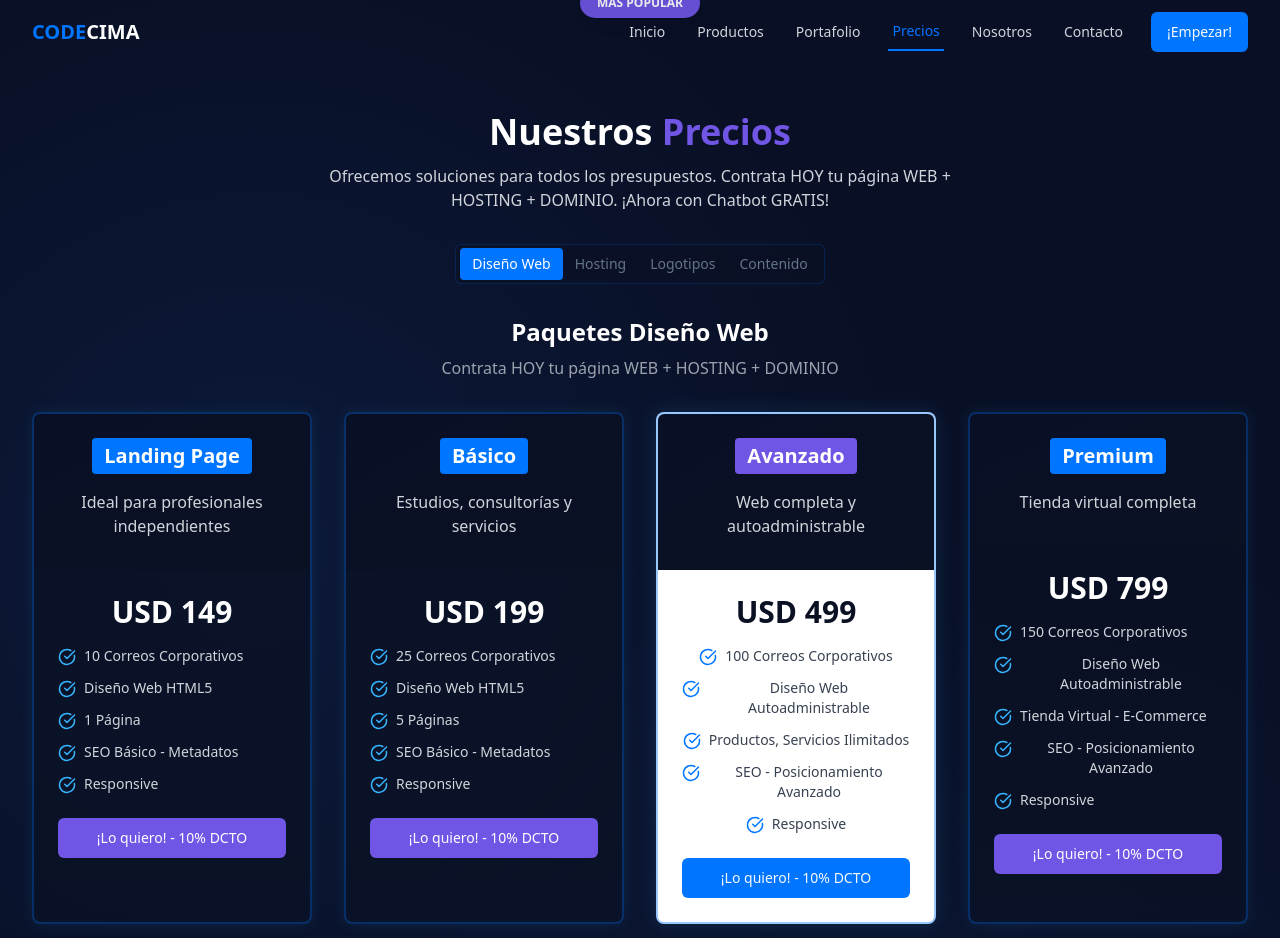
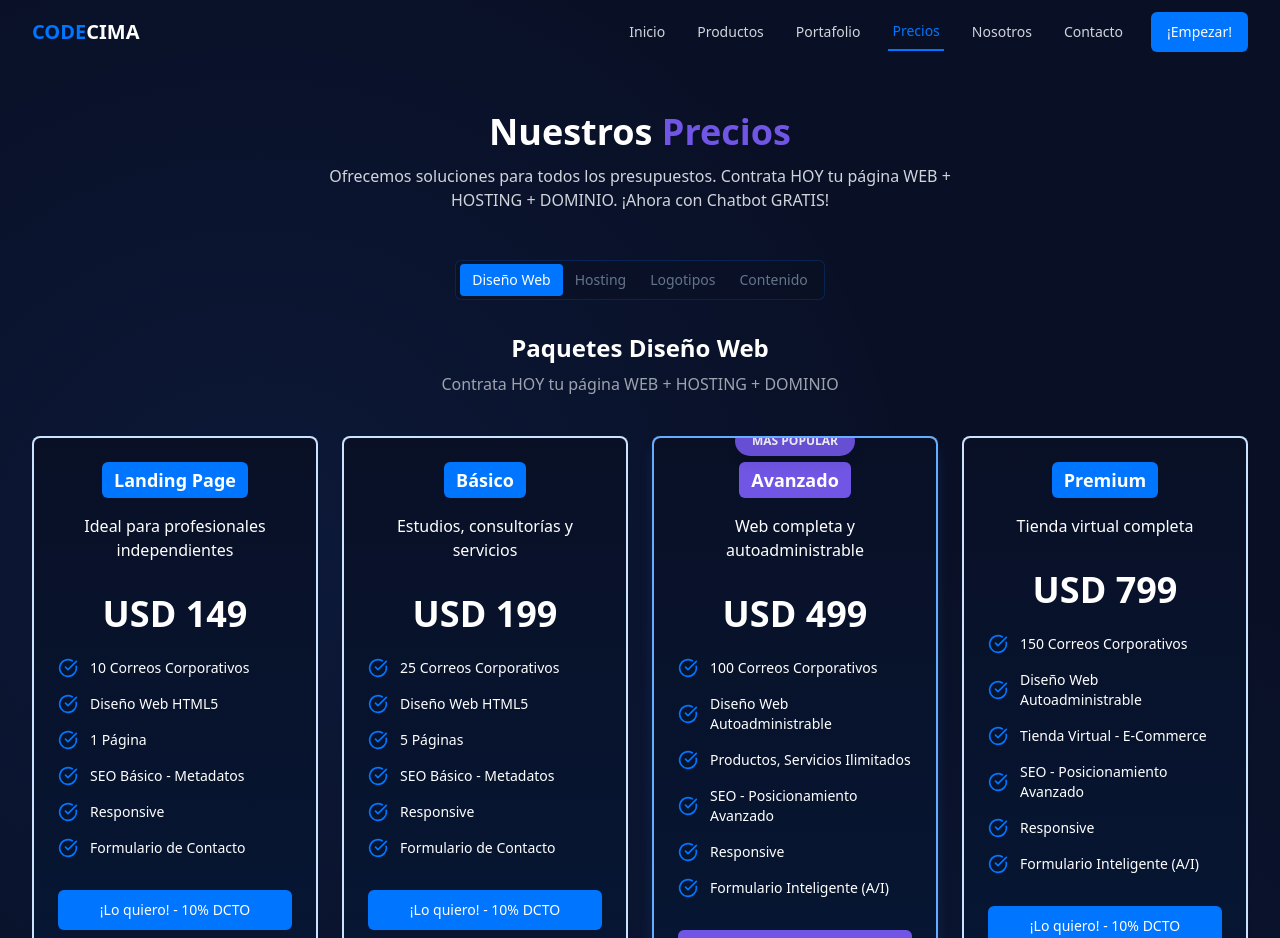
Before and after one commit to erikstiven/codecima-web-scapes, a React (Vite) app: page /precios in a window 1280 px wide. Shown: the top 938 px of the page. Built offline with nearby package versions, Linux system fonts and the light colour scheme.

Commit message:
Add pricing style and highlight popular plan
Refactor pricing components to use consistent styling and highlight the most popular plan.

```diff
--- a/src/components/pricing/HostingPlanCard.tsx
+++ b/src/components/pricing/HostingPlanCard.tsx
@@ -12,31 +12,70 @@ interface HostingPlanCardProps {
 
 const HostingPlanCard: React.FC<HostingPlanCardProps> = ({ plan, onClick }) => {
   return (
-    <Card className="overflow-hidden card-luminous h-full" onClick={onClick}>
-      <div className="bg-gradient-to-br from-codecima-navy to-codecima-darkblue p-6 text-center">
-        <h3 className="text-xl font-bold text-white mb-4 bg-codecima-blue inline-block px-3 py-1 rounded">{plan.name}</h3>
+    <Card
+      className={`overflow-hidden border-2 ${
+        plan.highlighted
+          ? 'border-codecima-blue/60 shadow-lg shadow-blue-500/20'
+          : 'border-codecima-blue/20'
+      } h-full`}
+      onClick={onClick}
+    >
+      <div className="bg-gradient-to-b from-codecima-navy to-[#061633] p-6 text-center relative">
+        {plan.highlighted && (
+          <div className="absolute -top-3 left-0 right-0 mx-auto w-max z-10 bg-codecima-purple text-white text-xs font-bold uppercase py-1.5 px-4 rounded-full shadow-lg border border-codecima-purple/80 animate-pulse">
+            Más popular
+          </div>
+        )}
+
+        <h3 className={`text-lg font-bold text-white mb-4 ${
+          plan.highlighted
+            ? 'bg-codecima-purple inline-block px-3 py-1 rounded-md'
+            : 'bg-codecima-blue inline-block px-3 py-1 rounded-md'
+        }`}>
+          {plan.name}
+        </h3>
+
+        {plan.icons && plan.icons.length > 0 && (
           <div className="flex justify-center space-x-4 my-4">
-          {plan.icons && plan.icons.map((icon, i) => (
+            {plan.icons.map((icon, i) => (
               <div key={i} className={`${icon.color} p-3 rounded-full`}>
                 <icon.component size={20} />
               </div>
             ))}
           </div>
-        <div className="text-gray-300 mb-2">{plan.description}</div>
+        )}
+
+        <div className="text-white mb-3">{plan.description}</div>
+
+        <div className="mb-6 mt-8">
+          <span className="text-4xl font-bold text-white">
+            USD {plan.price}
+          </span>
         </div>
-      <div className="p-6 text-center bg-white">
-        <div className="mb-4">
-          <span className="text-3xl font-bold text-codecima-darkblue">USD {plan.price}</span>
+
+        <div className="space-y-4 mb-6 text-left">
+          {plan.features.slice(0, 6).map((feature, i) => (
+            feature.included && (
+              <div key={i} className="flex items-center">
+                <CheckCircle
+                  className="text-codecima-blue mr-3 flex-shrink-0"
+                  size={20}
+                />
+                <span className="text-white text-sm">
+                  {feature.text}
+                </span>
               </div>
-        <div className="space-y-3 mb-6">
-          {plan.features.slice(0, 3).map((feature, i) => (
-            <div key={i} className="flex items-start justify-center">
-              <CheckCircle className="text-codecima-blue mr-2 mt-0.5 flex-shrink-0" size={18} />
-              <span className="text-gray-700 text-sm">{feature.text}</span>
-            </div>
+            )
           ))}
         </div>
-        <Button className="bg-codecima-blue hover:bg-codecima-blue/80 w-full">
+
+        <Button
+          className={`w-full mt-2 ${
+            plan.highlighted
+              ? 'bg-codecima-purple hover:bg-codecima-purple/80 text-white'
+              : 'bg-codecima-blue hover:bg-codecima-blue/80 text-white'
+          }`}
+        >
           Contratar Ahora
         </Button>
       </div>
--- a/src/components/pricing/PricingTabs.tsx
+++ b/src/components/pricing/PricingTabs.tsx
@@ -77,16 +77,16 @@ const PricingTabs: React.FC<PricingTabsProps> = ({
 
       {Object.entries(categoryData).map(([categoryId, category]) => (
         <TabsContent key={categoryId} value={categoryId} className="space-y-8">
-          <div className="text-center mb-6">
+          <div className="text-center mb-10">
             <h2 className="text-2xl font-bold text-white mb-2">{category.title}</h2>
             <p className="text-gray-400">{category.subtitle}</p>
           </div>
 
           <motion.div
-            className={`grid gap-8 ${
+            className={`grid gap-6 ${
               categoryId === 'hosting' ? 'md:grid-cols-2 max-w-4xl mx-auto' :
               categoryId === 'logotipos' || categoryId === 'contenido' ? 'md:grid-cols-3 max-w-5xl mx-auto' :
-              'md:grid-cols-2 lg:grid-cols-4'
+              'grid-cols-1 sm:grid-cols-2 lg:grid-cols-4 max-w-7xl mx-auto'
             }`}
             variants={containerVariants}
             initial="hidden"
@@ -96,7 +96,7 @@ const PricingTabs: React.FC<PricingTabsProps> = ({
               <motion.div
                 key={plan.id}
                 variants={itemVariants}
-                className="w-full cursor-pointer"
+                className="w-full cursor-pointer h-full"
               >
                 {categoryId === 'hosting' ? (
                   <HostingPlanCard
--- a/src/components/pricing/StandardPlanCard.tsx
+++ b/src/components/pricing/StandardPlanCard.tsx
@@ -13,75 +13,57 @@ interface StandardPlanCardProps {
 const StandardPlanCard: React.FC<StandardPlanCardProps> = ({ plan, onClick }) => {
   return (
     <Card
-      className={`overflow-hidden ${plan.highlighted ? 'card-luminous h-full' : 'card-codecima h-full'}`}
+      className={`overflow-hidden border-2 ${
+        plan.highlighted
+          ? 'border-codecima-blue/60 shadow-lg shadow-blue-500/20'
+          : 'border-codecima-blue/20'
+      } h-full`}
       onClick={onClick}
     >
+      <div className="bg-gradient-to-b from-codecima-navy to-[#061633] p-6 text-center relative">
         {plan.highlighted && (
           <div className="absolute -top-3 left-0 right-0 mx-auto w-max z-10 bg-codecima-purple text-white text-xs font-bold uppercase py-1.5 px-4 rounded-full shadow-lg border border-codecima-purple/80 animate-pulse">
             Más popular
           </div>
         )}
 
-      <div className={`${
+        <h3 className={`text-lg font-bold text-white mb-4 ${
           plan.highlighted
-          ? 'bg-gradient-to-br from-codecima-navy to-codecima-darkblue p-6 text-center'
-          : 'bg-gradient-to-br from-codecima-navy to-codecima-darkblue p-6 text-center'
-        }`}>
-        <h3 className={`text-xl font-bold text-white mb-4 ${
-          plan.highlighted
-            ? 'bg-codecima-purple inline-block px-3 py-1 rounded'
-            : 'bg-codecima-blue inline-block px-3 py-1 rounded'
+            ? 'bg-codecima-purple inline-block px-3 py-1 rounded-md'
+            : 'bg-codecima-blue inline-block px-3 py-1 rounded-md'
         }`}>
           {plan.name}
         </h3>
 
-        {plan.icons && plan.icons.length > 0 && (
-          <div className="flex justify-center space-x-4 my-4">
-            {plan.icons.map((icon, i) => (
-              <div key={i} className={`${icon.color} p-3 rounded-full`}>
-                <icon.component size={20} />
-              </div>
-            ))}
-          </div>
-        )}
+        <div className="text-white mb-3">{plan.description}</div>
 
-        <div className="text-gray-300 mb-2">{plan.description}</div>
-      </div>
-
-      <div className={`p-6 text-center ${plan.highlighted ? 'bg-white' : 'bg-codecima-darkblue/30'}`}>
-        <div className="mb-4">
-          <span className={`text-3xl font-bold ${plan.highlighted ? 'text-codecima-darkblue' : 'text-white'}`}>
+        <div className="mb-6 mt-8">
+          <span className="text-4xl font-bold text-white">
             USD {plan.price}
           </span>
         </div>
 
-        <div className="space-y-3 mb-6">
-          {plan.features.slice(0, 5).map((feature, i) => (
-            <div key={i} className={`flex items-start ${plan.highlighted ? 'justify-center' : 'justify-start'}`}>
-              {feature.included ? (
+        <div className="space-y-4 mb-6 text-left">
+          {plan.features.slice(0, 6).map((feature, i) => (
+            feature.included && (
+              <div key={i} className="flex items-center">
                 <CheckCircle
-                  className={`${plan.highlighted ? 'text-codecima-blue' : 'text-codecima-lightblue'} mr-2 mt-0.5 flex-shrink-0`}
-                  size={18}
+                  className="text-codecima-blue mr-3 flex-shrink-0"
+                  size={20}
                 />
-              ) : (
-                <X className="text-gray-500 mr-2 mt-0.5 flex-shrink-0" size={18} />
-              )}
-              <span className={`${
-                feature.included
-                  ? (plan.highlighted ? 'text-gray-700 text-sm' : 'text-gray-300 text-sm')
-                  : 'text-gray-500 text-sm'
-              }`}>
+                <span className="text-white text-sm">
                   {feature.text}
                 </span>
               </div>
+            )
           ))}
         </div>
 
         <Button
-          className={`w-full ${
+          className={`w-full mt-2 ${
             plan.highlighted
-              ? 'bg-codecima-blue hover:bg-codecima-blue/80'
-              : 'bg-codecima-purple hover:bg-codecima-purple/80 text-white'
+              ? 'bg-codecima-purple hover:bg-codecima-purple/80 text-white'
+              : 'bg-codecima-blue hover:bg-codecima-blue/80 text-white'
           }`}
         >
           ¡Lo quiero! - 10% DCTO
--- a/src/pages/Precios.tsx
+++ b/src/pages/Precios.tsx
@@ -19,7 +19,7 @@ const Precios = () => {
       <section className="pt-28 pb-16">
         <div className="max-w-7xl mx-auto px-4 sm:px-6 lg:px-8">
           <motion.div
-            className="text-center mb-8"
+            className="text-center mb-12"
             initial={{ opacity: 0, y: -20 }}
             animate={{ opacity: 1, y: 0 }}
             transition={{ duration: 0.6 }}
```
Lines whose indentation alone changed are shown as unchanged.
